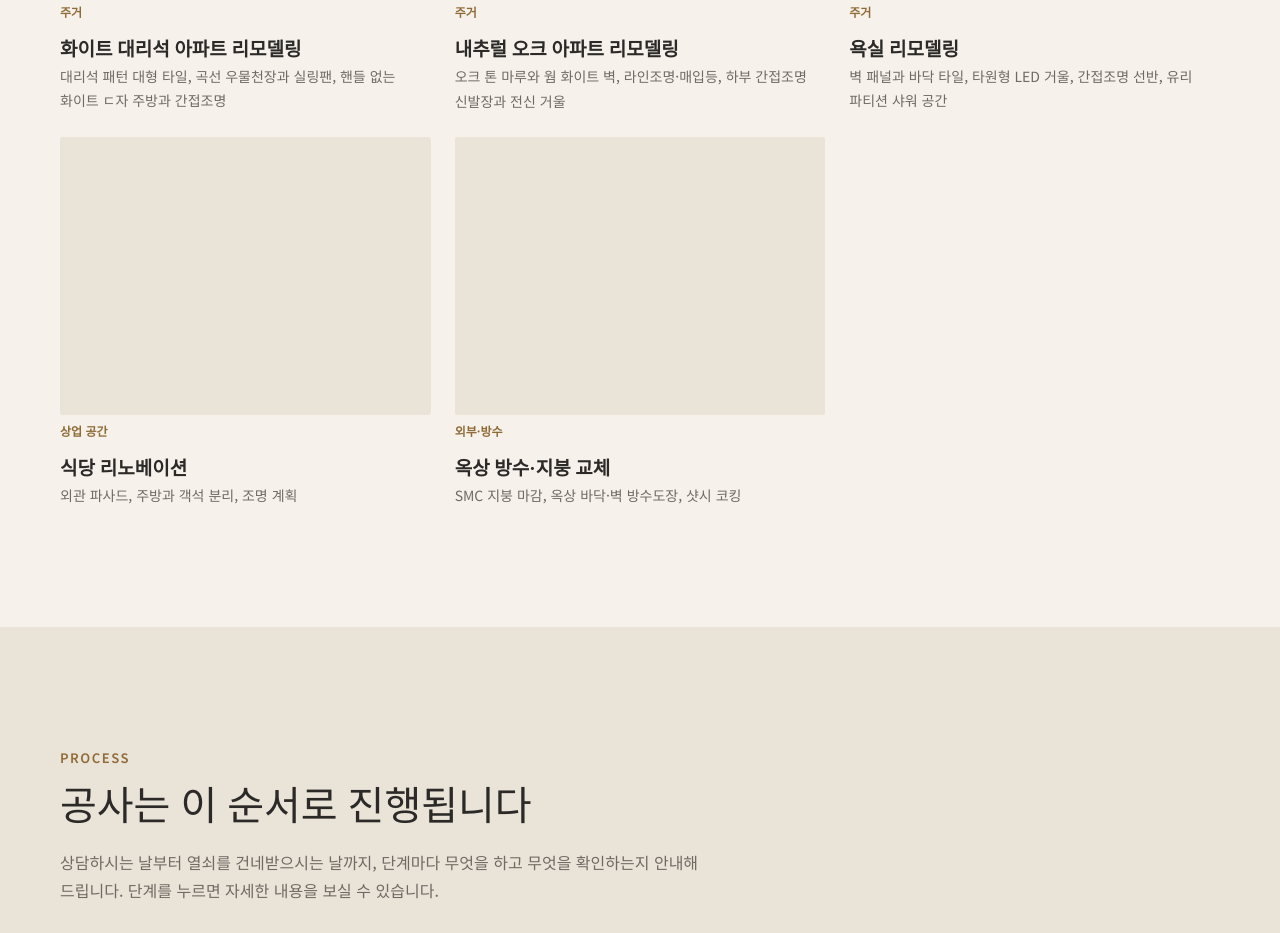
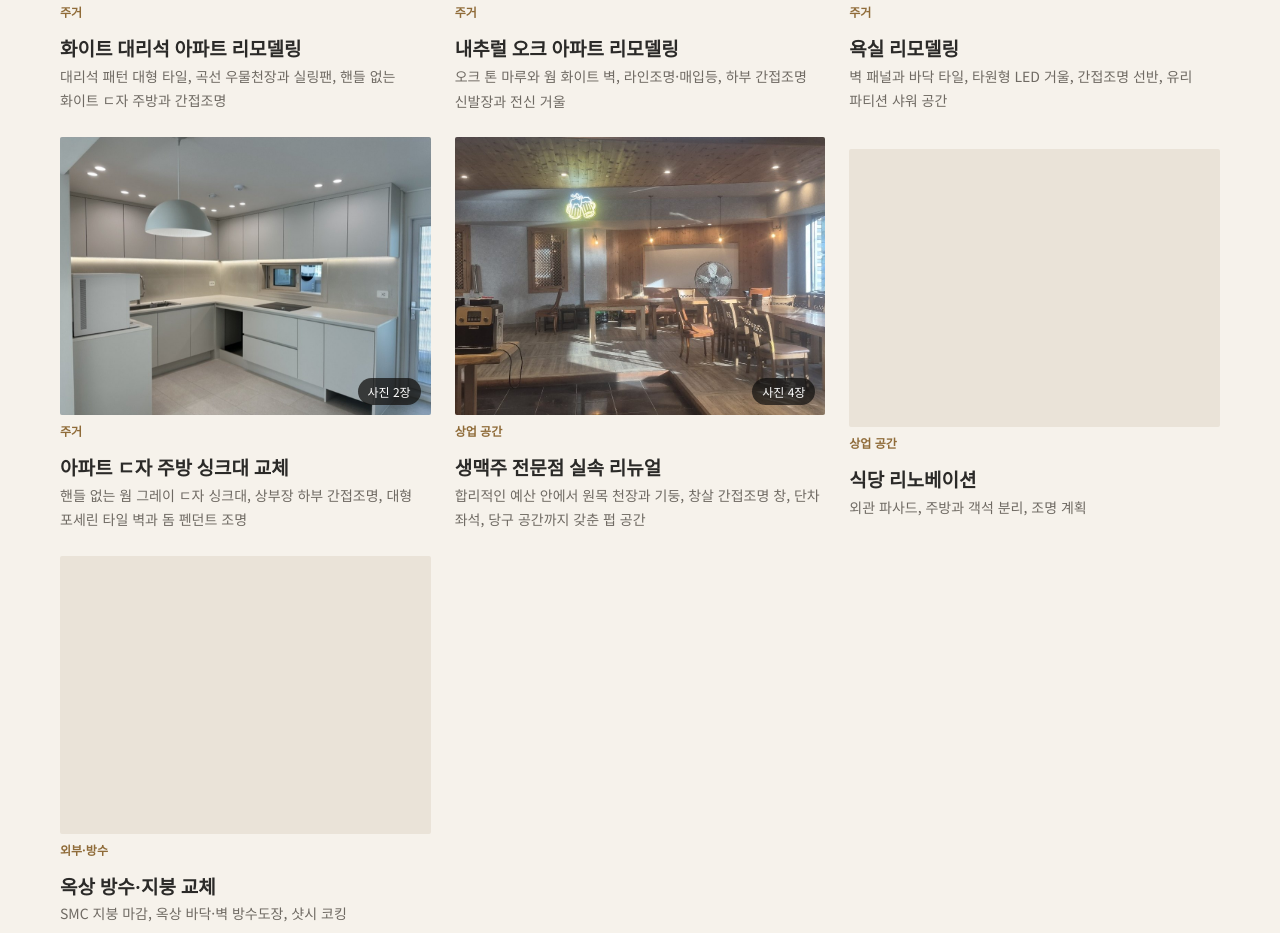
Before and after one commit to thebuildtop/thebuildtop.github.io, a plain HTML site: page index (1).html in a window 1280 px wide. Shown: the part 1838-2771 px from the top of the page. Drawn offline with Linux system fonts and the light colour scheme.

Commit message:
Add files via upload

```diff
--- a/index (1).html
+++ b/index (1).html
@@ -401,6 +401,10 @@ window.CASES = [
     imgs: ["case-apt-oak-1.jpg","case-apt-oak-2.jpg","case-apt-oak-3.jpg","case-apt-oak-4.jpg","case-apt-oak-5.jpg"] },
   { title: "욕실 리모델링", type: "res", desc: "벽 패널과 바닥 타일, 타원형 LED 거울, 간접조명 선반, 유리 파티션 샤워 공간",
     imgs: ["case-bath-1.jpg","case-bath-2.jpg"] },
+  { title: "아파트 ㄷ자 주방 싱크대 교체", type: "res", desc: "핸들 없는 웜 그레이 ㄷ자 싱크대, 상부장 하부 간접조명, 대형 포세린 타일 벽과 돔 펜던트 조명",
+    imgs: ["case-kitchen-1.jpg","case-kitchen-2.jpg"] },
+  { title: "생맥주 전문점 실속 리뉴얼", type: "com", desc: "합리적인 예산 안에서 원목 천장과 기둥, 창살 간접조명 창, 단차 좌석, 당구 공간까지 갖춘 펍 공간",
+    imgs: ["case-pub-1.jpg","case-pub-2.jpg","case-pub-3.jpg","case-pub-4.jpg"] },
   { title: "식당 리노베이션", type: "com", desc: "외관 파사드, 주방과 객석 분리, 조명 계획", imgs: [], tone: "c1" },
   { title: "옥상 방수·지붕 교체", type: "ext", desc: "SMC 지붕 마감, 옥상 바닥·벽 방수도장, 샷시 코킹", imgs: [], tone: "c4" }
 ];
```
Also changed, not shown: case-kitchen-1.jpg (added), case-kitchen-2.jpg (added).
